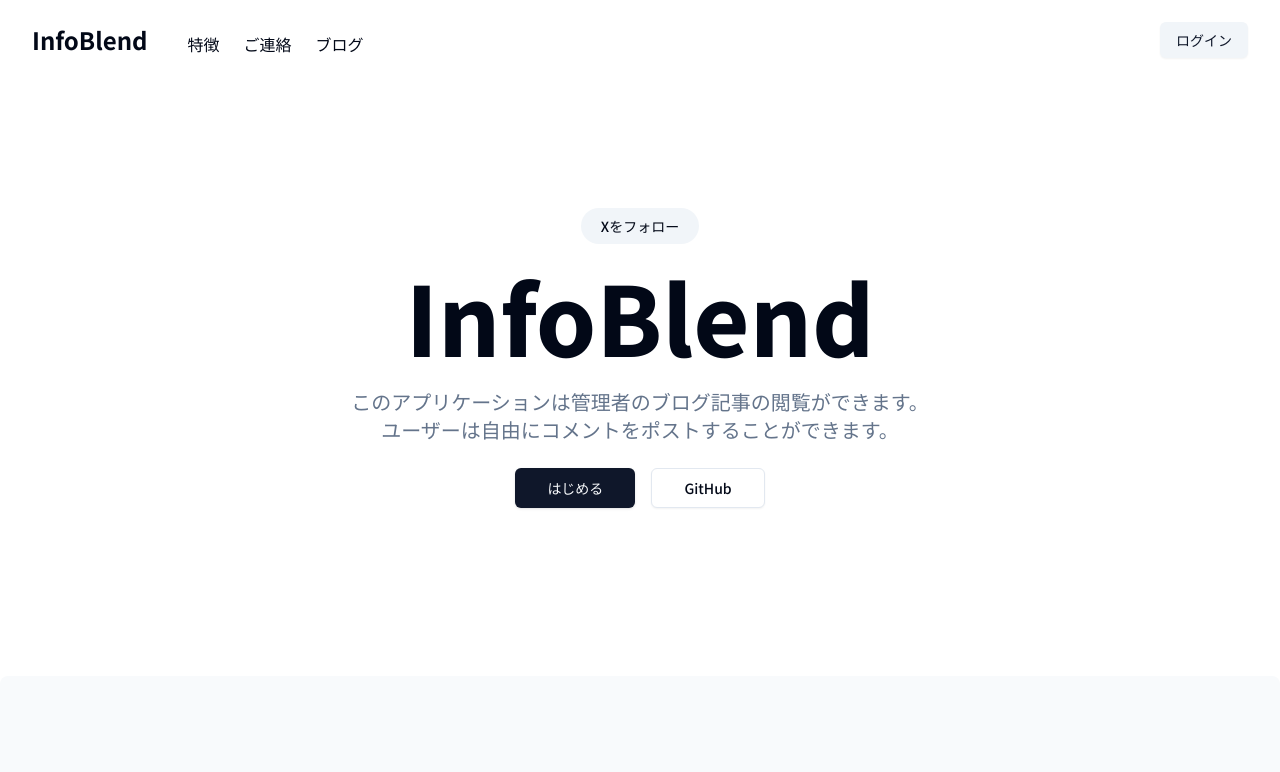
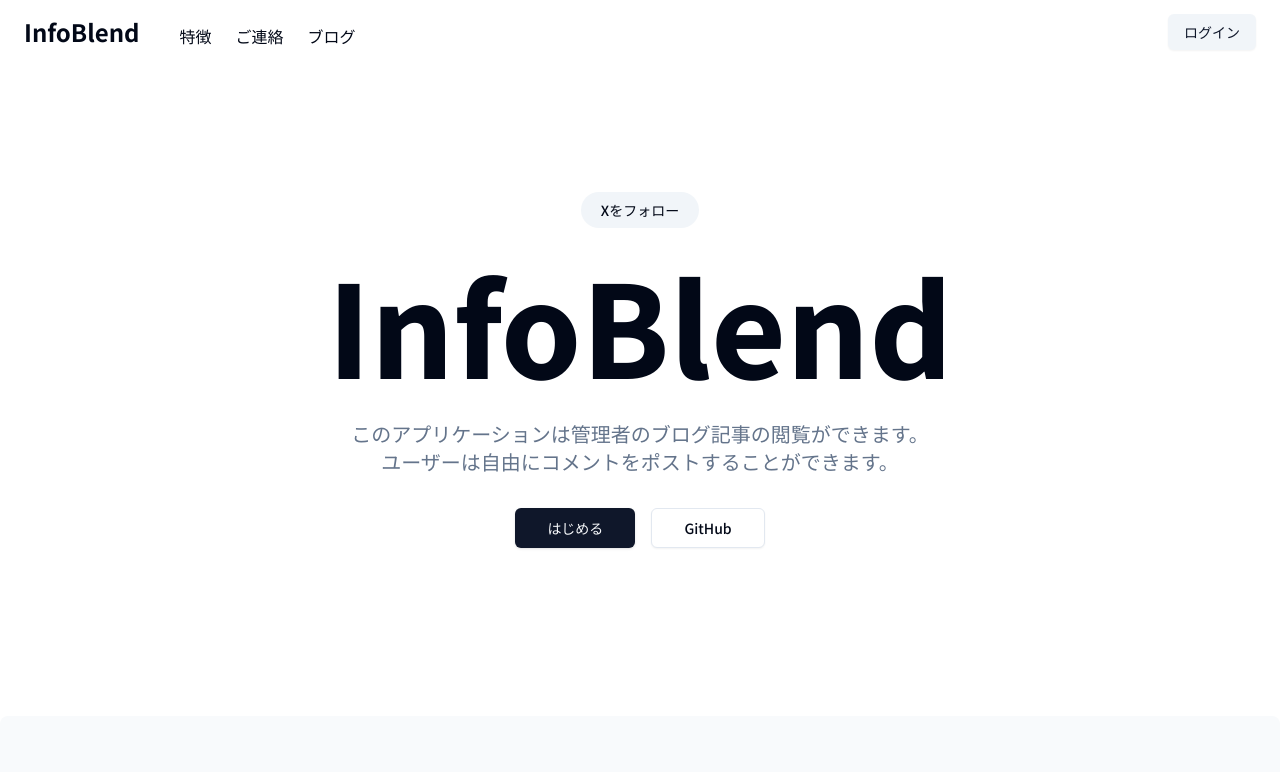
Before and after one commit to ny-555/infoblend, a Next.js app: page / in a window 1280 px wide. Shown: the top 772 px of the page. Built offline with nearby package versions, Linux system fonts and the light colour scheme.

Commit message:
ref:リファクタリング

```diff
--- a/app/(marketing)/layout.tsx
+++ b/app/(marketing)/layout.tsx
@@ -12,8 +12,8 @@
 }) {
   return (
     <div>
-      <header className="container mx-auto px-8 z-40 bg-background">
-        <div className="h-20 py-6 flex items-center justify-between">
+      <header className="container mx-auto z-40 bg-white bg-opacity-70 backdrop-blur-md sticky top-0">
+        <div className="h-16 p-6 flex items-center justify-between">
           <MainNav items={marketingConfig.mainNav} />
           <nav>
             <Link
--- a/app/(marketing)/page.tsx
+++ b/app/(marketing)/page.tsx
@@ -7,16 +7,14 @@
   return (
     <div className="space-y-10">
       <section className="container mx-auto px-8 pt-6 md:pt-10 lg:py-32 pb-8 md:pb-12">
-        <div className="container mx-auto text-center flex flex-col items-center gap-6 max-w-[64rem]">
+        <div className="container mx-auto text-center flex flex-col items-center gap-8 max-w-[64rem]">
           <Link
             href={siteConfig.links.x}
             className="bg-muted px-5 py-2 rounded-full font-medium text-sm"
           >
             Xをフォロー
           </Link>
-          <h1 className="font-extrabold text-6xl md:text-7xl lg:text-8xl">
-            InfoBlend
-          </h1>
+          <h1 className="font-extrabold text-8xl lg:text-9xl">InfoBlend</h1>
           <p className="text-muted-foreground sm:text-xl leading-normal max-w-[42rem]">
             このアプリケーションは管理者のブログ記事の閲覧ができます。
             <br />
--- a/app/layout.tsx
+++ b/app/layout.tsx
@@ -49,7 +49,7 @@
   children: React.ReactNode;
 }>) {
   return (
-    <html lang="ja">
+    <html lang="ja" className="scroll-smooth">
       <body
         className={cn(
           "bg-background antialiased min-h-screen",
--- a/components/mobile-nav.tsx
+++ b/components/mobile-nav.tsx
@@ -1,6 +1,5 @@
 import { siteConfig } from "@/config/site";
 import { NavItem } from "@/types";
-import { useLockBodyScroll } from "@uidotdev/usehooks";
 import Link from "next/link";
 
 interface MobileNavProps {
@@ -8,8 +7,6 @@
 }
 
 export default function MobileNav({ items }: MobileNavProps) {
-  useLockBodyScroll();
-
   return (
     <div className="fixed top-16 left-0 right-0 bottom-0 z-50 p-6 md:hidden animate-in slide-in-from-bottom-80">
       <div className="grid gap-6 bg-popover p-6 rounded-lg text-popover-foreground shadow-lg">
```
